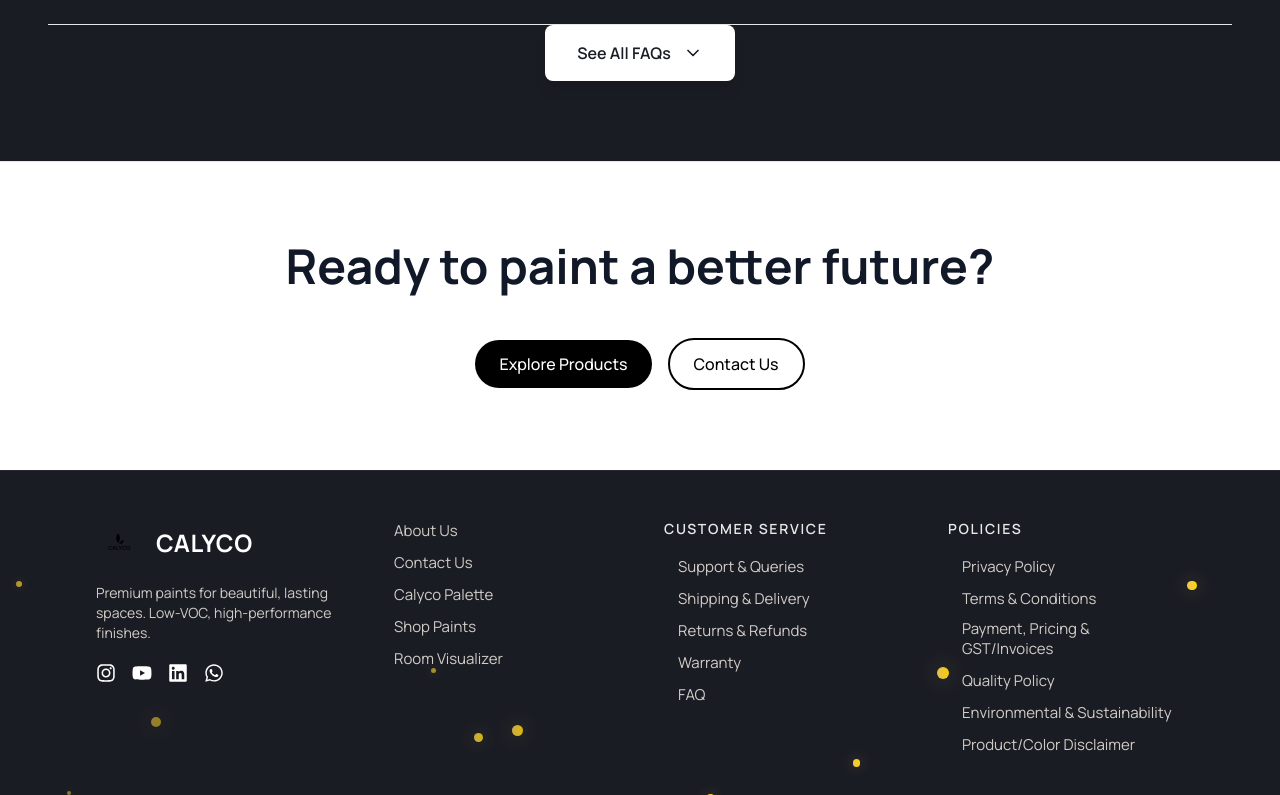
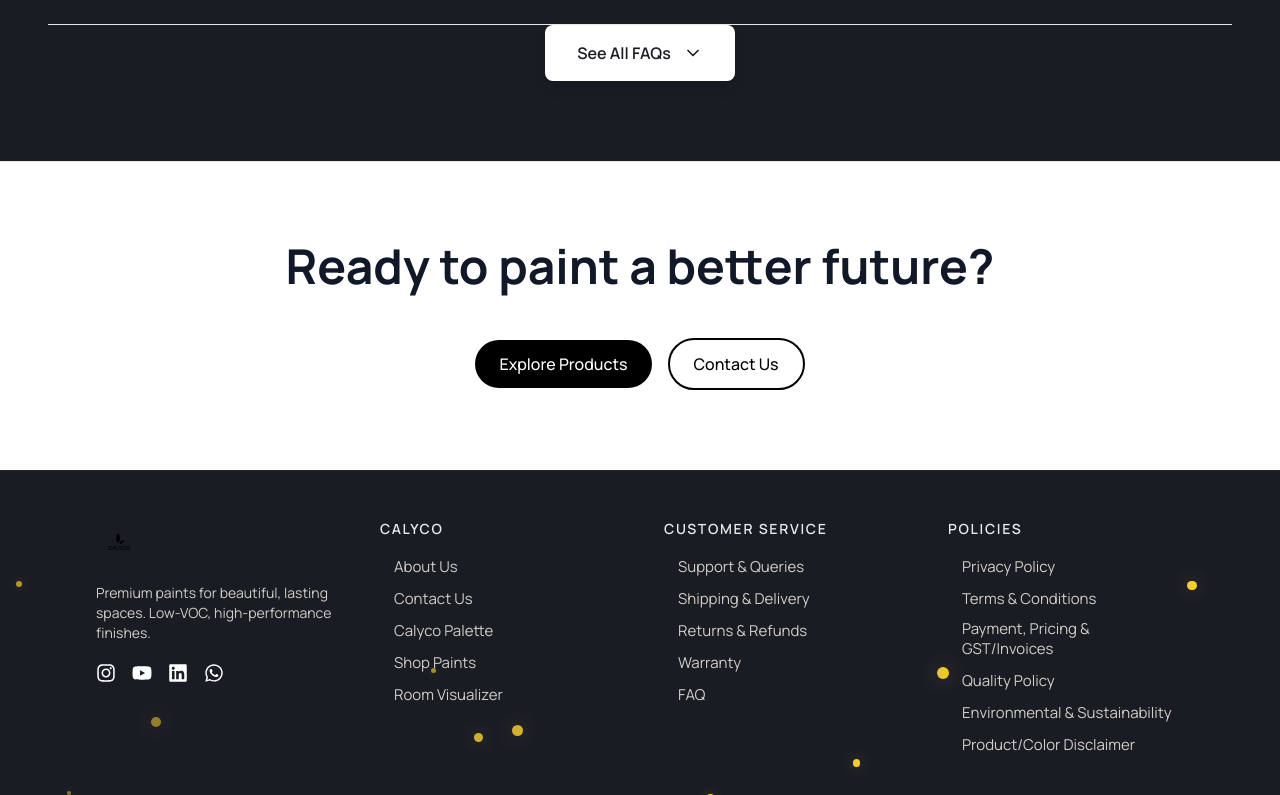
Before and after one commit to IIIPL/calyco, a React (Vite) app: page / in a window 1280 px wide. Shown: the part 6960-7755 px from the top of the page. Built offline with nearby package versions, Linux system fonts and the light colour scheme.

Commit message:
Move footer brand label back to column

```diff
--- a/src/pages/Footer.jsx
+++ b/src/pages/Footer.jsx
@@ -68,7 +68,6 @@ export const Footer = () => (
         <div>
           <div className="flex items-center gap-3 mb-4">
             <img src="/Logo.png" alt="CALYCO" className="w-12 h-12 object-contain" />
-            <span className="font-bold text-2xl tracking-wide">CALYCO</span>
           </div>
           <p className="text-sm text-[#e5e0d8]/90 max-w-xs">
             Premium paints for beautiful, lasting spaces. Low-VOC, high-performance finishes.
@@ -90,7 +89,7 @@ export const Footer = () => (
         </div>
 
         {/* Calyco */}
-        <Col>
+        <Col title="Calyco">
           <Item to="/about">About Us</Item>
           <Item to="/contact">Contact Us</Item>
           <Item to="/colors">Calyco Palette</Item>
```
